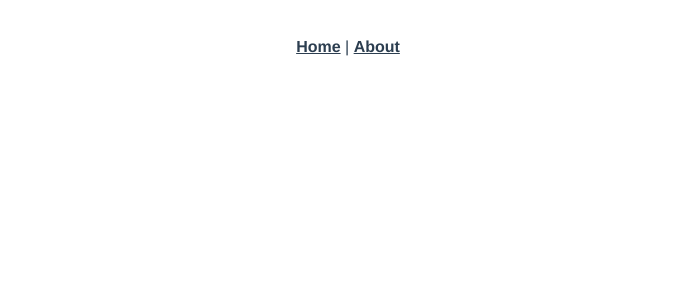
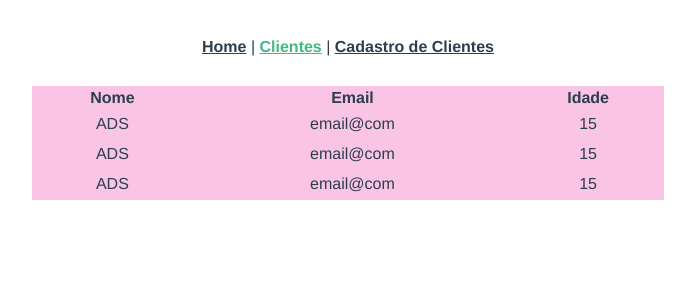
Before and after one commit to EricaSantos2109/ecommerce-vue, a Vue app: page /clientes in a window 1280 px wide. Shown: the top 300 px of the page, without its empty margins (292-987 px from the left). Built offline with nearby package versions, Linux system fonts and the light colour scheme.

Commit message:
criando templates

```diff
--- a/src/App.vue
+++ b/src/App.vue
@@ -2,7 +2,8 @@
   <div id="app">
     <div id="nav">
       <router-link to="/">Home</router-link> |
-      <router-link to="/about">About</router-link>
+       <router-link to="/clientes">Clientes</router-link> |
+      <router-link to="/cadastro-cliente">Cadastro de Clientes</router-link>
     </div>
     <router-view/>
   </div>
--- /dev/null
+++ b/src/assets/style.css
@@ -0,0 +1,35 @@
+table{
+    margin-left: auto;
+    margin-right: auto;
+    background: rgb(250, 196, 228);
+}
+
+td{
+    padding: 5px;
+}
+
+input{
+    display:block;
+    padding: 5px;
+    margin-bottom: 10px;
+    margin-left: auto;
+    margin-right: auto;
+    font-family: 'Trebuchet MS', 'Lucida Sans Unicode', 'Lucida Grande', 'Lucida Sans', Arial, sans-serif
+}
+
+.entrada{
+    border-radius:5px;
+    height:23px;
+    width: 200px;}
+
+.enviar:hover{
+    background:rgb(255, 170, 221);
+}
+
+.enviar{
+    border-radius:5px;
+    border:thin;
+    height:30px;
+    width: 80px;
+    background:rgb(255, 145, 211)
+}
--- /dev/null
+++ b/src/components/LinhaCliente.vue
@@ -0,0 +1,24 @@
+<template>
+    <tr>
+        <td>
+            {{nome}}
+        </td>
+        <td>
+            {{email}}
+        </td>
+        <td>
+            {{idade}}
+        </td>
+    </tr>
+</template>
+
+<script>
+    export default {
+        name: 'LinhaCliente',
+        props: {
+            nome: String,
+            email: String,
+            idade: String
+        }
+    }
+</script>
--- a/src/main.js
+++ b/src/main.js
@@ -2,6 +2,7 @@ import Vue from 'vue'
 import App from './App.vue'
 import router from './router'
 import store from './store'
+import './assets/style.css'
 
 Vue.config.productionTip = false
 
--- a/src/router/index.js
+++ b/src/router/index.js
@@ -1,6 +1,8 @@
 import Vue from 'vue'
 import VueRouter from 'vue-router'
 import Home from '../views/Home.vue'
+import Clientes from '../views/Clientes.vue'
+import CadastroCliente from '../views/CadastroCliente.vue'
 
 Vue.use(VueRouter)
 
@@ -14,6 +16,16 @@ Vue.use(VueRouter)
     path: '/about',
     name: 'About',
     component: () => import('../views/About.vue')
+  },
+   {
+    path: '/clientes',
+    name: 'Clientes',
+    component: Clientes
+  },
+   {
+    path: '/cadastro-cliente',
+    name: 'Cadastro',
+    component: CadastroCliente
   }
 ]
 
--- /dev/null
+++ b/src/views/CadastroCliente.vue
@@ -0,0 +1,10 @@
+<template>
+    <form>
+        <input class="entrada" type="text" placeholder="Nome">
+        <input class="entrada" type="text" placeholder="Email">
+        <input class="entrada" type="text" placeholder="Idade">
+        <input class="entrada" type="password" placeholder="Senha">
+        <input class="enviar" type="submit" value="Enviar">
+    </form>
+
+</template>
--- /dev/null
+++ b/src/views/Clientes.vue
@@ -0,0 +1,41 @@
+<template>
+    <table style="width:50%">
+        <tr>
+            <th>Nome</th>
+            <th>Email</th>
+            <th>Idade</th>
+        </tr>
+        <linha-clientes v-for="(cliente, indice) in clientes" :nome= "cliente.nome" :email= "cliente.email" :idade= "cliente.idade" :key= "indice"></linha-clientes>
+    </table>
+</template>
+
+<script>
+    import LinhaClientes from '../components/LinhaCliente'
+    export default {
+        name: 'app',
+        components: {
+            'linha-clientes': LinhaClientes
+        },
+        data() {
+        return {
+            clientes: [{
+                nome: 'ADS',
+                email: "email@com",
+                idade: "15"
+            },
+            {
+                nome: 'ADS',
+                email: "email@com",
+                idade: "15"
+            },{
+                nome: 'ADS',
+                email: "email@com",
+                idade: "15"
+            }
+        ]
+        }
+        },
+        methods: {
+        }
+    }
+</script>
--- /dev/null
+++ b/src/views/Login.vue
@@ -0,0 +1,5 @@
+<template>
+    <input class="entrada" type="text" placeholder="Nome">
+    <input class="entrada" type="password" placeholder="Senha">
+    <input class="enviar" type="submit" value="Enviar">
+</template>
```
Also changed, not shown: .eslintrc.js (added), 1 other file (tests, documents, lock files or other folders).
